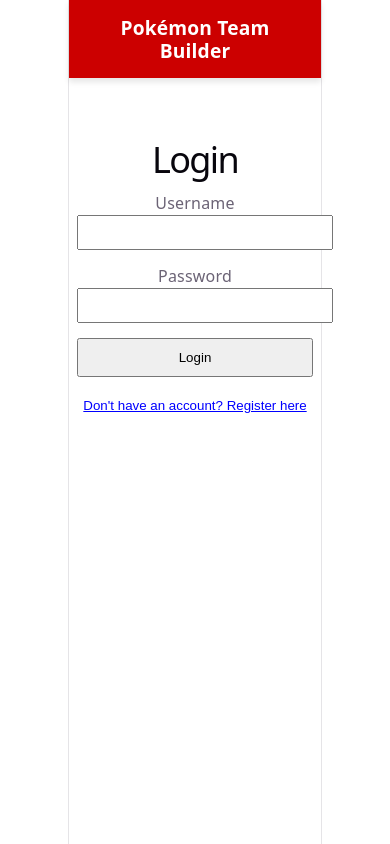
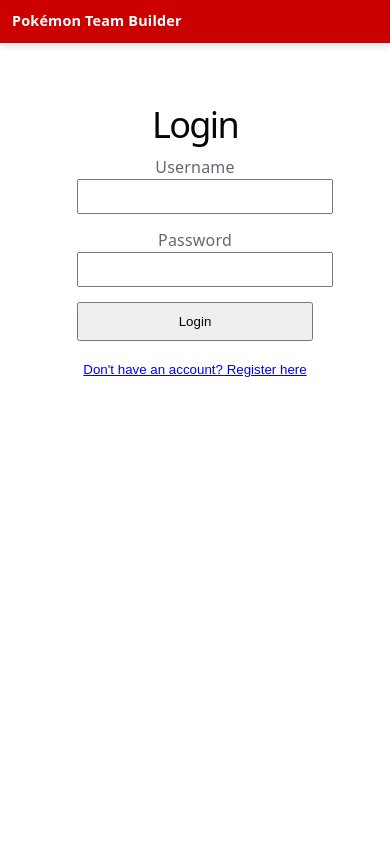
Before and after one commit to Christian1137/CIS4004-Project, a React (Vite) app in the folder frontend/: page / in a window 390 px wide. Built offline with nearby package versions, Linux system fonts and the light colour scheme.

Commit message:
style: responsive navbar layout updates and full-width root container implementation

```diff
--- a/frontend/src/components/Navbar.jsx
+++ b/frontend/src/components/Navbar.jsx
@@ -26,17 +26,19 @@
 
   return (
     <nav style={{
-      padding: "1rem 2rem",
+      padding: "0.75rem clamp(0.75rem, 2vw, 2rem)",
       background: "#cc0000",
       color: "white",
       display: "flex",
       alignItems: "center",
       justifyContent: "space-between",
+      flexWrap: "wrap",
+      gap: "0.5rem",
       boxShadow: "0 4px 6px rgba(0,0,0,0.1)",
       position: "relative"
     }}>
 
-      <span style={{ fontWeight: "bold", fontSize: "1.2rem" }}>
+      <span style={{ fontWeight: "bold", fontSize: "clamp(0.9rem, 2.5vw, 1.2rem)", lineHeight: "1.3", wordWrap: "break-word", flexShrink: 0 }}>
         Pokémon Team Builder
       </span>
 
@@ -46,14 +48,20 @@
           left: "50%",
           transform: "translateX(-50%)",
           fontWeight: "bold",
-          fontSize: "1.3rem"
+          fontSize: "clamp(0.75rem, 2vw, 1.3rem)",
+          lineHeight: "1.3",
+          whiteSpace: "nowrap",
+          pointerEvents: "none",
+          maxWidth: "40%",
+          overflow: "hidden",
+          textOverflow: "ellipsis"
         }}>
           Welcome {user.username}!
         </span>
       )}
 
       {/* nav buttons*/}
-      <div style={{ display: "flex", gap: "1rem", alignItems: "center" }}>
+      <div style={{ display: "flex", gap: "clamp(0.4rem, 1vw, 1rem)", alignItems: "center", flexWrap: "wrap", justifyContent: "flex-end" }}>
         {user && (
           <>
           {/* special admin button */}
--- a/frontend/src/index.css
+++ b/frontend/src/index.css
@@ -55,11 +55,10 @@
 }
 
 #root {
-  width: 65%;
-  max-width: 70%;
+  width: 100%;
+  max-width: 100%;
   margin: 0 auto;
   text-align: center;
-  border-inline: 1px solid var(--border);
   min-height: 100svh;
   display: flex;
   flex-direction: column;
```
